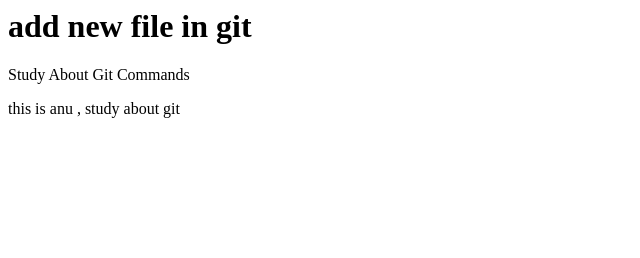
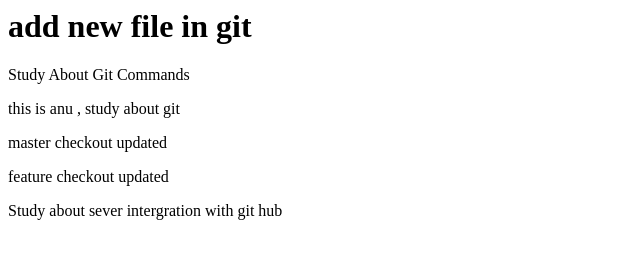
Before and after one commit to anuthampiraj/aboutgit, a plain HTML site: page about.html in a window 1280 px wide. Shown: the whole page, without its empty margins (0-640 px from the left). Drawn offline with Linux system fonts and the light colour scheme.

Commit message:
Study about github

```diff
--- a/about.html
+++ b/about.html
@@ -6,5 +6,8 @@
         <h1>add new file in git</h1>
         <p>Study About Git Commands</p>
         <p>this is anu , study about git</p>
+        <p>master checkout updated</p>
+        <p>feature checkout updated</p>
+        <p>Study about sever intergration with git hub</p>
     </body>
 </html>
```
